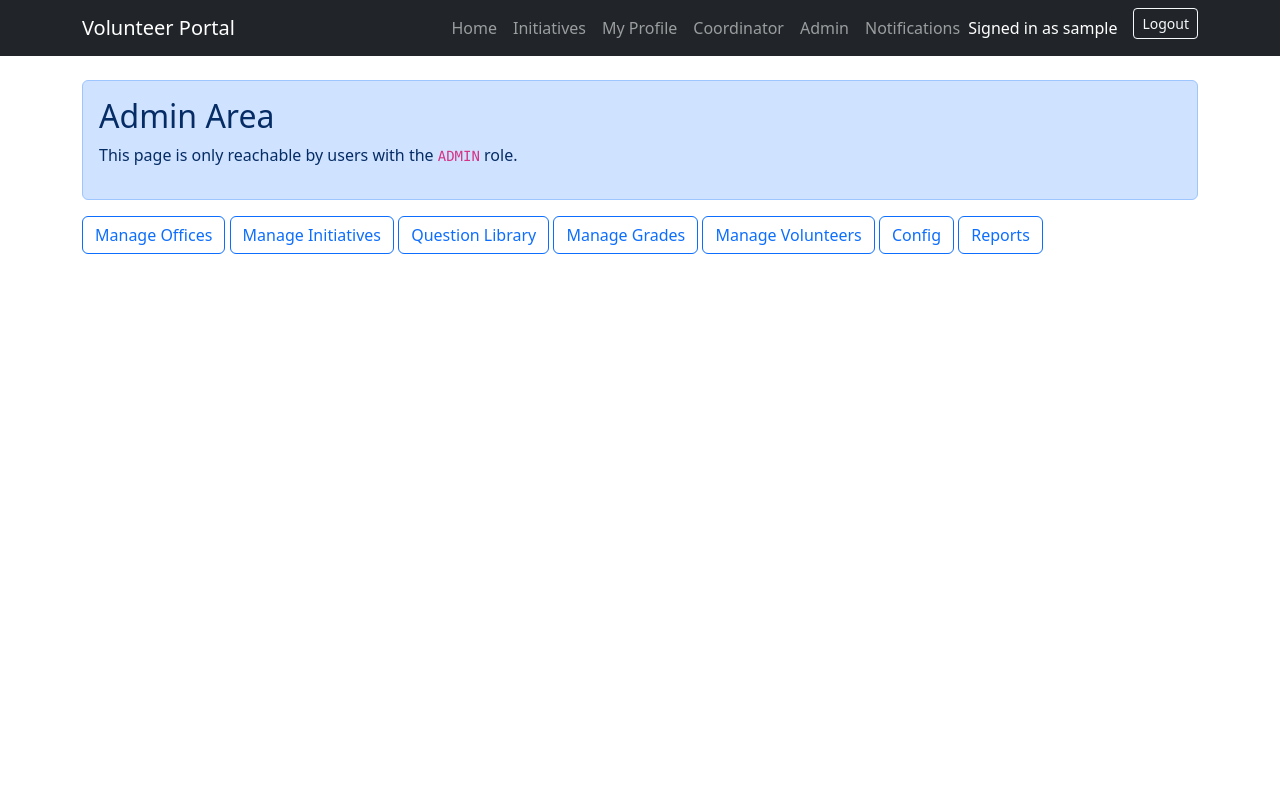
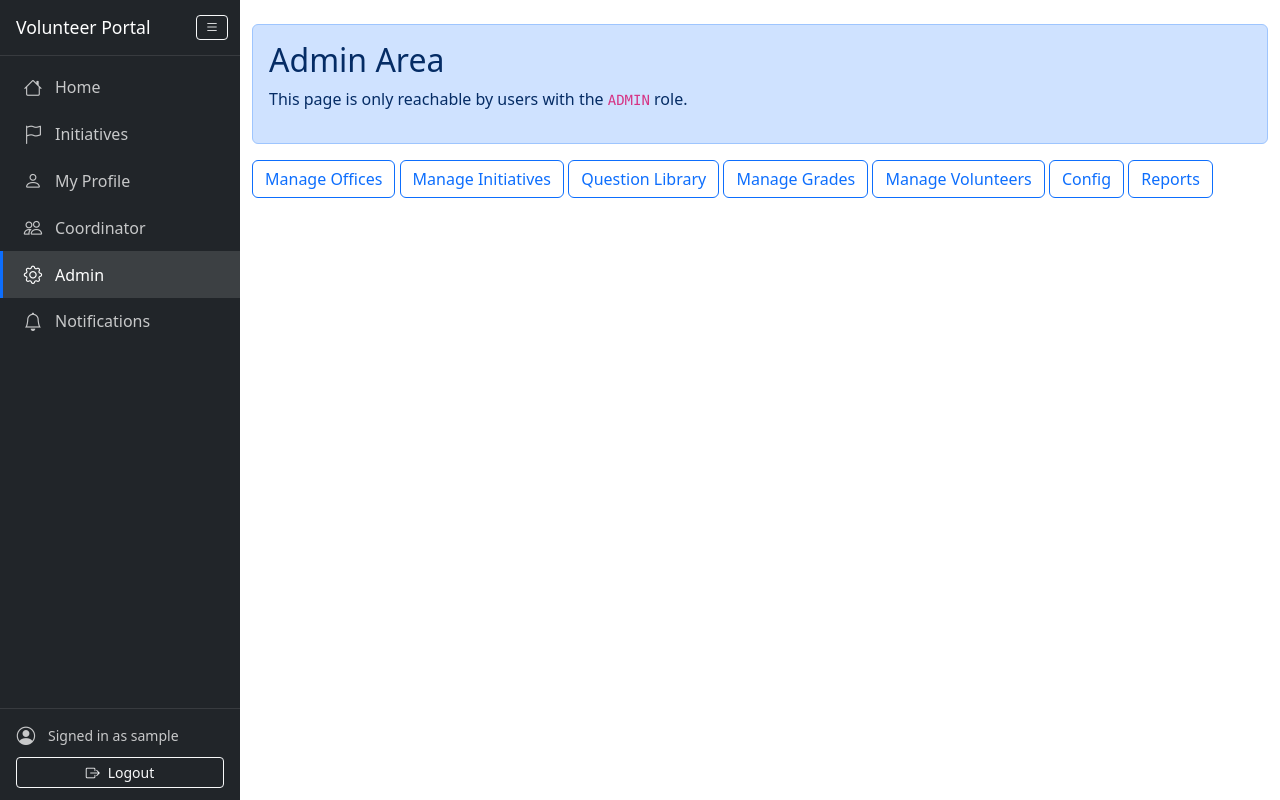
Before and after one commit to mhmdsaeed/volunteerportal, a Spring Boot app: page /admin in a window 1280 px wide. Run offline with Spring Boot 4, Linux system fonts and the light colour scheme; the visitor is signed in with stand-in values (Sample User, id 1); data that the repository does not hold is empty; some of the project's set-up classes (security, data sources, template engines, error pages and the like) are left out, and stand-ins take their place; database files in the repository are not loaded; some libraries are stand-ins or nearby versions.

Commit message:
Move main menu to a collapsible left sidebar
- Replace the top navbar fragment with a fixed left sidebar that
  collapses to an icon-only rail; state persists in localStorage and is
  applied before first paint.
- Highlight the current section, show the notification count as a badge
  on the bell when collapsed, and pin sign-in info and logout to the
  bottom.
- On narrow screens the sidebar starts collapsed and overlays the
  content when expanded.
- Add the bootstrap-icons webjar for menu icons.

Co-Authored-By: Claude Opus 5.5 <noreply@anthropic.com>

```diff
--- a/pom.xml
+++ b/pom.xml
@@ -66,6 +66,11 @@
 			<groupId>org.webjars</groupId>
 			<artifactId>bootstrap</artifactId>
 			<version>5.3.7</version>
+		</dependency>
+		<dependency>
+			<groupId>org.webjars.npm</groupId>
+			<artifactId>bootstrap-icons</artifactId>
+			<version>1.13.1</version>
 		</dependency>
 		<dependency>
 			<groupId>org.webjars</groupId>
--- /dev/null
+++ b/src/main/resources/static/css/app.css
@@ -0,0 +1,170 @@
+/* Collapsible left sidebar (see fragments/layout.html :: navbar) */
+:root {
+    --sidebar-width: 240px;
+    --sidebar-collapsed-width: 64px;
+    --sidebar-transition: 0.2s ease;
+}
+
+body {
+    padding-left: var(--sidebar-width);
+    padding-top: 1.5rem;
+    transition: padding-left var(--sidebar-transition);
+}
+
+.sidebar {
+    position: fixed;
+    top: 0;
+    bottom: 0;
+    left: 0;
+    z-index: 1030;
+    width: var(--sidebar-width);
+    display: flex;
+    flex-direction: column;
+    overflow-x: hidden;
+    overflow-y: auto;
+    transition: width var(--sidebar-transition);
+}
+
+.sidebar-header {
+    display: flex;
+    align-items: center;
+    gap: 0.5rem;
+    padding: 0.75rem 0.75rem 0.75rem 1rem;
+    border-bottom: 1px solid rgba(255, 255, 255, 0.1);
+    min-height: 3.5rem;
+}
+
+.sidebar-brand {
+    flex: 1;
+    color: #fff;
+    font-size: 1.1rem;
+    font-weight: 500;
+    text-decoration: none;
+    white-space: nowrap;
+    overflow: hidden;
+}
+
+.sidebar-brand:hover {
+    color: #fff;
+}
+
+.sidebar-toggle {
+    flex-shrink: 0;
+    line-height: 1;
+}
+
+.sidebar .nav-link {
+    position: relative;
+    display: flex;
+    align-items: center;
+    gap: 0.75rem;
+    padding: 0.6rem 1.25rem;
+    color: rgba(255, 255, 255, 0.75);
+    white-space: nowrap;
+    border-left: 3px solid transparent;
+}
+
+.sidebar .nav-link:hover {
+    color: #fff;
+    background-color: rgba(255, 255, 255, 0.08);
+}
+
+.sidebar .nav-link.active {
+    color: #fff;
+    background-color: rgba(255, 255, 255, 0.12);
+    border-left-color: var(--bs-primary);
+}
+
+.sidebar .nav-link .bi {
+    font-size: 1.15rem;
+    flex-shrink: 0;
+    width: 1.25rem;
+    text-align: center;
+}
+
+.sidebar-footer {
+    margin-top: auto;
+    padding: 0.75rem 1rem;
+    border-top: 1px solid rgba(255, 255, 255, 0.1);
+    white-space: nowrap;
+}
+
+.sidebar-user {
+    display: flex;
+    align-items: center;
+    gap: 0.75rem;
+    color: rgba(255, 255, 255, 0.75);
+    font-size: 0.875rem;
+    margin-bottom: 0.5rem;
+    overflow: hidden;
+}
+
+.sidebar-user .bi {
+    font-size: 1.15rem;
+    flex-shrink: 0;
+    width: 1.25rem;
+    text-align: center;
+}
+
+.sidebar-logout {
+    display: flex;
+    align-items: center;
+    justify-content: center;
+    gap: 0.5rem;
+    width: 100%;
+}
+
+/* Collapsed: icon-only rail */
+html.sidebar-collapsed body {
+    padding-left: var(--sidebar-collapsed-width);
+}
+
+html.sidebar-collapsed .sidebar {
+    width: var(--sidebar-collapsed-width);
+}
+
+html.sidebar-collapsed .sidebar-label,
+html.sidebar-collapsed .sidebar-brand {
+    display: none;
+}
+
+html.sidebar-collapsed .sidebar-header {
+    justify-content: center;
+    padding-left: 0.75rem;
+}
+
+html.sidebar-collapsed .sidebar .nav-link {
+    justify-content: center;
+    padding-left: 0;
+    padding-right: 0;
+}
+
+html.sidebar-collapsed .sidebar-footer {
+    padding-left: 0.5rem;
+    padding-right: 0.5rem;
+}
+
+html.sidebar-collapsed .sidebar-user {
+    justify-content: center;
+}
+
+/* Unread count shrinks to a dot on the icon when collapsed */
+html.sidebar-collapsed .sidebar .nav-link .badge {
+    position: absolute;
+    top: 0.35rem;
+    left: calc(50% + 0.35rem);
+    font-size: 0.6rem;
+    padding: 0.2em 0.45em;
+}
+
+/* Small screens: always leave room for the rail only; expanding overlays the content */
+@media (max-width: 767.98px) {
+    body,
+    html.sidebar-collapsed body {
+        padding-left: var(--sidebar-collapsed-width);
+    }
+
+    html:not(.sidebar-collapsed) .sidebar {
+        box-shadow: 0 0 1.5rem rgba(0, 0, 0, 0.4);
+    }
+}
--- a/src/main/resources/templates/fragments/layout.html
+++ b/src/main/resources/templates/fragments/layout.html
@@ -5,32 +5,103 @@
     <meta name="viewport" content="width=device-width, initial-scale=1">
     <title th:text="${title} + ' - Volunteer Portal'">Volunteer Portal</title>
     <link rel="stylesheet" th:href="@{/webjars/bootstrap/css/bootstrap.min.css}">
+    <link rel="stylesheet" th:href="@{/webjars/bootstrap-icons/font/bootstrap-icons.min.css}">
+    <link rel="stylesheet" th:href="@{/css/app.css}">
+    <script>
+        // Apply the saved sidebar state before first paint to avoid a flash of the wrong width
+        (function () {
+            var collapsed = window.matchMedia('(max-width: 767.98px)').matches;
+            try {
+                if (!collapsed) {
+                    collapsed = localStorage.getItem('sidebarCollapsed') === 'true';
+                }
+            } catch (e) { /* storage unavailable */ }
+            if (collapsed) {
+                document.documentElement.classList.add('sidebar-collapsed');
+            }
+        })();
+    </script>
 </head>
 <body>
-    <nav th:fragment="navbar" class="navbar navbar-expand-lg navbar-dark bg-dark mb-4">
-        <div class="container">
-            <a class="navbar-brand" th:href="@{/}">Volunteer Portal</a>
-            <div class="navbar-nav ms-auto">
-                <a class="nav-link" th:href="@{/home}" sec:authorize="isAuthenticated()">Home</a>
-                <a class="nav-link" th:href="@{/initiatives}" sec:authorize="isAuthenticated()">Initiatives</a>
-                <a class="nav-link" th:href="@{/profile}" sec:authorize="isAuthenticated()">My Profile</a>
-                <a class="nav-link" th:href="@{/coordinator/initiatives}" sec:authorize="hasAnyRole('COORDINATOR','ADMIN')">Coordinator</a>
-                <a class="nav-link" th:href="@{/admin}" sec:authorize="hasRole('ADMIN')">Admin</a>
-                <a class="nav-link" th:href="@{/notifications}" sec:authorize="isAuthenticated()">
-                    Notifications
-                    <span th:if="${unreadNotificationCount != null and unreadNotificationCount > 0}"
-                          class="badge rounded-pill text-bg-danger" th:text="${unreadNotificationCount}"></span>
-                </a>
-                <span class="navbar-text text-white me-3" sec:authorize="isAuthenticated()">
-                    Signed in as <span sec:authentication="name"></span>
-                </span>
-                <form th:action="@{/logout}" method="post" sec:authorize="isAuthenticated()" class="d-inline">
-                    <button type="submit" class="btn btn-outline-light btn-sm">Logout</button>
-                </form>
-                <a class="nav-link" th:href="@{/login}" sec:authorize="isAnonymous()">Login</a>
-                <a class="nav-link" th:href="@{/register}" sec:authorize="isAnonymous()">Register</a>
+    <nav th:fragment="navbar" class="sidebar bg-dark" data-bs-theme="dark" aria-label="Main menu">
+        <div class="sidebar-header">
+            <a class="sidebar-brand" th:href="@{/}">Volunteer Portal</a>
+            <button type="button" class="btn btn-sm btn-outline-light sidebar-toggle" id="sidebarToggle"
+                    aria-label="Toggle menu" title="Toggle menu">
+                <i class="bi bi-list"></i>
+            </button>
+        </div>
+
+        <div class="nav flex-column py-2">
+            <a class="nav-link" th:href="@{/home}" sec:authorize="isAuthenticated()" title="Home">
+                <i class="bi bi-house"></i><span class="sidebar-label">Home</span>
+            </a>
+            <a class="nav-link" th:href="@{/initiatives}" sec:authorize="isAuthenticated()" title="Initiatives">
+                <i class="bi bi-flag"></i><span class="sidebar-label">Initiatives</span>
+            </a>
+            <a class="nav-link" th:href="@{/profile}" sec:authorize="isAuthenticated()" title="My Profile">
+                <i class="bi bi-person"></i><span class="sidebar-label">My Profile</span>
+            </a>
+            <a class="nav-link" th:href="@{/coordinator/initiatives}" sec:authorize="hasAnyRole('COORDINATOR','ADMIN')" title="Coordinator">
+                <i class="bi bi-people"></i><span class="sidebar-label">Coordinator</span>
+            </a>
+            <a class="nav-link" th:href="@{/admin}" sec:authorize="hasRole('ADMIN')" title="Admin">
+                <i class="bi bi-gear"></i><span class="sidebar-label">Admin</span>
+            </a>
+            <a class="nav-link" th:href="@{/notifications}" sec:authorize="isAuthenticated()" title="Notifications">
+                <i class="bi bi-bell"></i><span class="sidebar-label">Notifications</span>
+                <span th:if="${unreadNotificationCount != null and unreadNotificationCount > 0}"
+                      class="badge rounded-pill text-bg-danger" th:text="${unreadNotificationCount}"></span>
+            </a>
+            <a class="nav-link" th:href="@{/login}" sec:authorize="isAnonymous()" title="Login">
+                <i class="bi bi-box-arrow-in-right"></i><span class="sidebar-label">Login</span>
+            </a>
+            <a class="nav-link" th:href="@{/register}" sec:authorize="isAnonymous()" title="Register">
+                <i class="bi bi-person-plus"></i><span class="sidebar-label">Register</span>
+            </a>
+        </div>
+
+        <div class="sidebar-footer" sec:authorize="isAuthenticated()">
+            <div class="sidebar-user" th:title="'Signed in as ' + ${#authentication.name}">
+                <i class="bi bi-person-circle"></i>
+                <span class="sidebar-label text-truncate">Signed in as <span sec:authentication="name"></span></span>
             </div>
+            <form th:action="@{/logout}" method="post">
+                <button type="submit" class="btn btn-outline-light btn-sm sidebar-logout" title="Logout">
+                    <i class="bi bi-box-arrow-right"></i><span class="sidebar-label">Logout</span>
+                </button>
+            </form>
         </div>
+
+        <script>
+            (function () {
+                var root = document.documentElement;
+                var smallScreen = window.matchMedia('(max-width: 767.98px)');
+
+                document.getElementById('sidebarToggle').addEventListener('click', function () {
+                    var collapsed = root.classList.toggle('sidebar-collapsed');
+                    // On small screens the expanded menu is a temporary overlay, so don't remember it
+                    if (!smallScreen.matches) {
+                        try { localStorage.setItem('sidebarCollapsed', String(collapsed)); } catch (e) { /* storage unavailable */ }
+                    }
+                });
+
+                // Highlight the menu item whose path is the longest prefix of the current URL
+                var path = window.location.pathname;
+                var best = null;
+                document.querySelectorAll('.sidebar .nav-link').forEach(function (link) {
+                    var href = new URL(link.href).pathname;
+                    if ((path === href || path.startsWith(href + '/'))
+                            && (!best || href.length > new URL(best.href).pathname.length)) {
+                        best = link;
+                    }
+                });
+                if (best) {
+                    best.classList.add('active');
+                    best.setAttribute('aria-current', 'page');
+                }
+            })();
+        </script>
     </nav>
 
     <div th:fragment="scripts">
```
